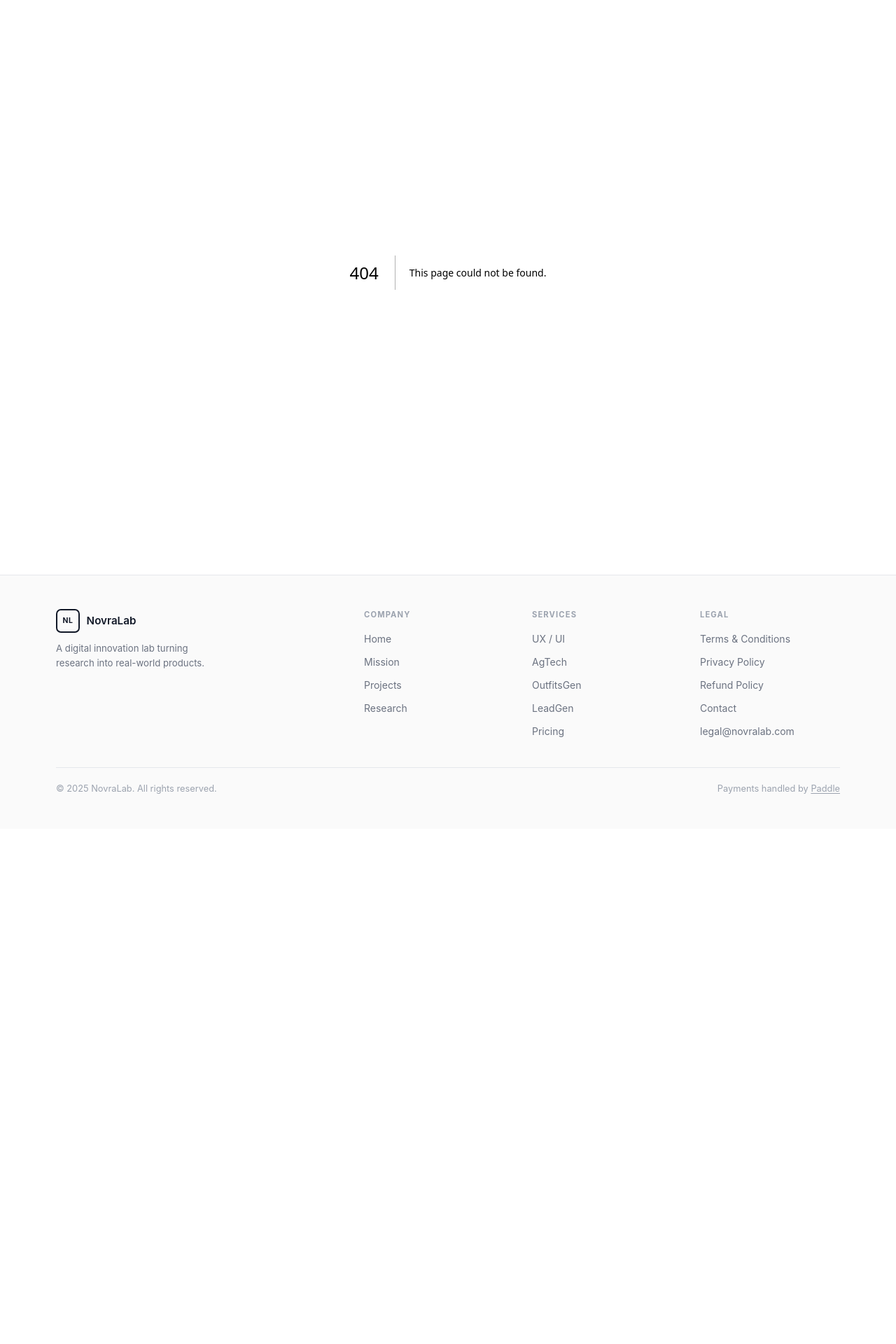
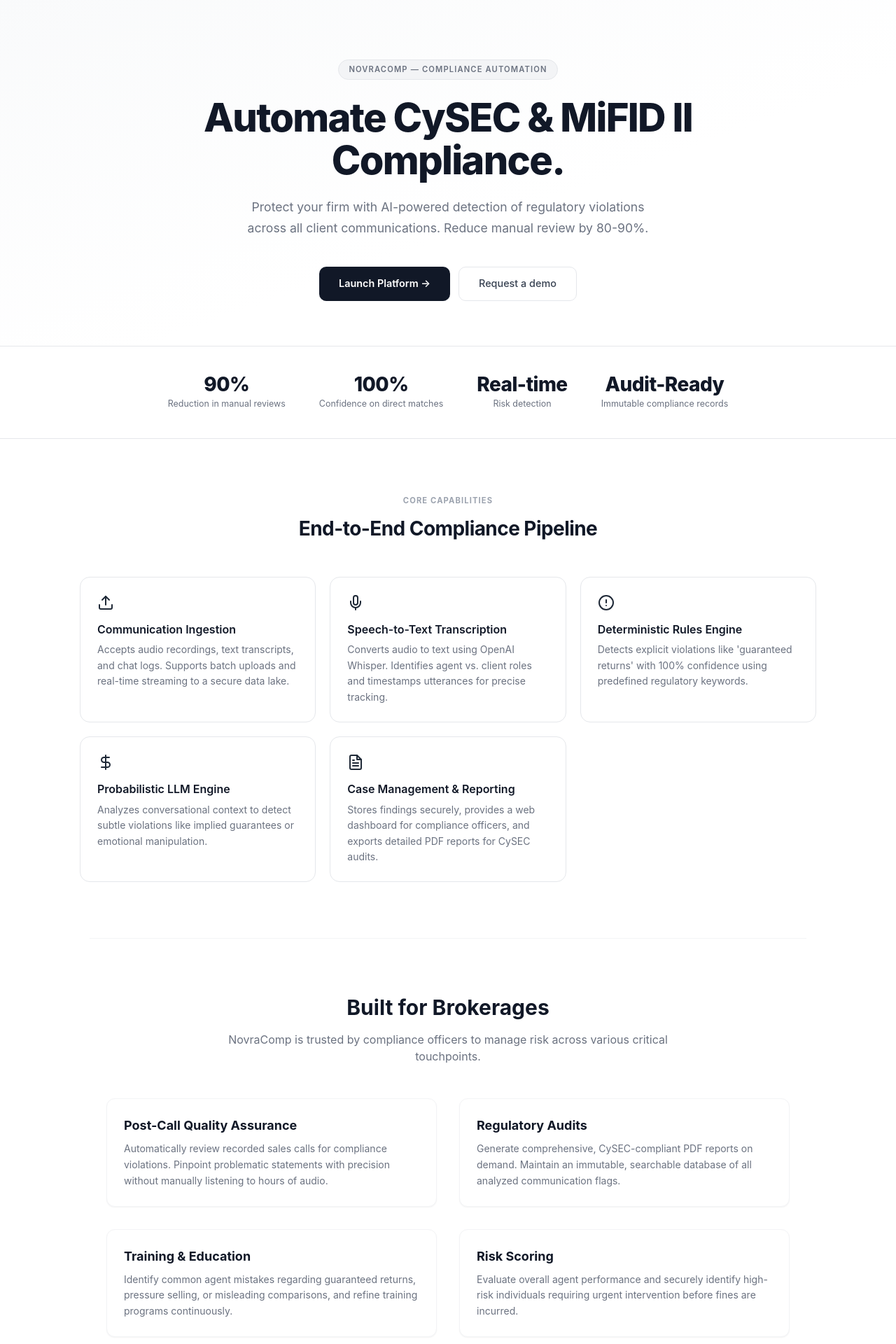
Before and after one commit to khayimani/NovraLab, a Next.js app: page /novracomp in a window 1280 px wide. Before the commit this address had no page. Shown: the part 80-2000 px from the top of the page at 70% size. Before the commit the page ends 1264 px from the top, so only its background shows below. Built offline with nearby package versions, Linux system fonts and the light colour scheme.

Commit message:
novracomp landing page

```diff
--- /dev/null
+++ b/app/novracomp/page.jsx
@@ -0,0 +1,144 @@
+import Link from "next/link"
+
+export const metadata = {
+  title: "NovraComp — CySEC / MiFID II Compliance Automation",
+  description: "Enterprise-grade B2B compliance automation system designed specifically for CySEC-regulated brokers and financial institutions.",
+}
+
+const features = [
+  {
+    icon: (
+      <svg xmlns="http://www.w3.org/2000/svg" width="1em" height="1em" viewBox="0 0 24 24" fill="none" stroke="currentColor" strokeWidth="2" strokeLinecap="round" strokeLinejoin="round"><path d="M21 15v4a2 2 0 0 1-2 2H5a2 2 0 0 1-2-2v-4"/><polyline points="17 8 12 3 7 8"/><line x1="12" x2="12" y1="3" y2="15"/></svg>
+    ),
+    name: "Communication Ingestion",
+    desc: "Accepts audio recordings, text transcripts, and chat logs. Supports batch uploads and real-time streaming to a secure data lake.",
+  },
+  {
+    icon: (
+      <svg xmlns="http://www.w3.org/2000/svg" width="1em" height="1em" viewBox="0 0 24 24" fill="none" stroke="currentColor" strokeWidth="2" strokeLinecap="round" strokeLinejoin="round"><path d="M12 2a3 3 0 0 0-3 3v7a3 3 0 0 0 6 0V5a3 3 0 0 0-3-3Z"/><path d="M19 10v2a7 7 0 0 1-14 0v-2"/><line x1="12" x2="12" y1="19" y2="22"/></svg>
+    ),
+    name: "Speech-to-Text Transcription",
+    desc: "Converts audio to text using OpenAI Whisper. Identifies agent vs. client roles and timestamps utterances for precise tracking.",
+  },
+  {
+    icon: (
+      <svg xmlns="http://www.w3.org/2000/svg" width="1em" height="1em" viewBox="0 0 24 24" fill="none" stroke="currentColor" strokeWidth="2" strokeLinecap="round" strokeLinejoin="round"><circle cx="12" cy="12" r="10"/><line x1="12" y1="8" x2="12" y2="12"/><line x1="12" y1="16" x2="12.01" y2="16"/></svg>
+    ),
+    name: "Deterministic Rules Engine",
+    desc: "Detects explicit violations like 'guaranteed returns' with 100% confidence using predefined regulatory keywords.",
+  },
+  {
+    icon: (
+      <svg xmlns="http://www.w3.org/2000/svg" width="1em" height="1em" viewBox="0 0 24 24" fill="none" stroke="currentColor" strokeWidth="2" strokeLinecap="round" strokeLinejoin="round"><path d="M12 2v20"/><path d="M17 5H9.5a3.5 3.5 0 0 0 0 7h5a3.5 3.5 0 0 1 0 7H6"/></svg>
+    ),
+    name: "Probabilistic LLM Engine",
+    desc: "Analyzes conversational context to detect subtle violations like implied guarantees or emotional manipulation.",
+  },
+  {
+    icon: (
+      <svg xmlns="http://www.w3.org/2000/svg" width="1em" height="1em" viewBox="0 0 24 24" fill="none" stroke="currentColor" strokeWidth="2" strokeLinecap="round" strokeLinejoin="round"><path d="M14 2H6a2 2 0 0 0-2 2v16a2 2 0 0 0 2 2h12a2 2 0 0 0 2-2V8z"/><polyline points="14 2 14 8 20 8"/><line x1="16" y1="13" x2="8" y2="13"/><line x1="16" y1="17" x2="8" y2="17"/><polyline points="10 9 9 9 8 9"/></svg>
+    ),
+    name: "Case Management & Reporting",
+    desc: "Stores findings securely, provides a web dashboard for compliance officers, and exports detailed PDF reports for CySEC audits.",
+  },
+]
+
+export default function NovraCompPage() {
+  return (
+    <div className="product-page">
+      {/* Hero */}
+      <section className="product-hero">
+        <div className="product-hero-inner">
+          <span className="product-hero-badge">NovraComp — Compliance Automation</span>
+          <h1 className="product-hero-title">
+            Automate CySEC & MiFID II Compliance.
+          </h1>
+          <p className="product-hero-sub">
+            Protect your firm with AI-powered detection of regulatory violations across all client communications. Reduce manual review by 80-90%.
+          </p>
+          <div className="product-cta-group">
+            <a href="#" className="product-cta-primary">
+              Launch Platform →
+            </a>
+            <Link href="/contact" className="product-cta-secondary">
+              Request a demo
+            </Link>
+          </div>
+        </div>
+      </section>
+
+      {/* Stats */}
+      <div className="stats-strip">
+        <div className="stat-item">
+          <div className="stat-number">90%</div>
+          <div className="stat-label">Reduction in manual reviews</div>
+        </div>
+        <div className="stat-item">
+          <div className="stat-number">100%</div>
+          <div className="stat-label">Confidence on direct matches</div>
+        </div>
+        <div className="stat-item">
+          <div className="stat-number">Real-time</div>
+          <div className="stat-label">Risk detection</div>
+        </div>
+        <div className="stat-item">
+          <div className="stat-number">Audit-Ready</div>
+          <div className="stat-label">Immutable compliance records</div>
+        </div>
+      </div>
+
+      {/* Features */}
+      <section className="product-features">
+        <div className="product-features-header">
+          <p className="product-features-label">Core Capabilities</p>
+          <h2 className="product-features-title">End-to-End Compliance Pipeline</h2>
+        </div>
+        <div className="product-features-grid">
+          {features.map((f) => (
+            <div key={f.name} className="product-feature-card">
+              <div className="product-feature-icon text-gray-800">{f.icon}</div>
+              <div className="product-feature-name">{f.name}</div>
+              <p className="product-feature-desc">{f.desc}</p>
+            </div>
+          ))}
+        </div>
+      </section>
+
+      {/* Use Cases Section - Custom for Novracom to reuse generic classes */}
+      <section className="mx-auto max-w-5xl px-6 py-20 border-t border-gray-100">
+        <div className="text-center mb-12">
+          <h2 className="text-3xl font-bold text-gray-900 mb-4">Built for Brokerages</h2>
+          <p className="text-muted max-w-2xl mx-auto">
+            NovraComp is trusted by compliance officers to manage risk across various critical touchpoints.
+          </p>
+        </div>
+        <div className="grid md:grid-cols-2 gap-8">
+          <div className="card">
+            <h3 className="text-lg font-bold text-gray-900 mb-2">Post-Call Quality Assurance</h3>
+            <p className="text-muted text-sm leading-relaxed">
+              Automatically review recorded sales calls for compliance violations. Pinpoint problematic statements with precision without manually listening to hours of audio.
+            </p>
+          </div>
+          <div className="card">
+            <h3 className="text-lg font-bold text-gray-900 mb-2">Regulatory Audits</h3>
+            <p className="text-muted text-sm leading-relaxed">
+              Generate comprehensive, CySEC-compliant PDF reports on demand. Maintain an immutable, searchable database of all analyzed communication flags.
+            </p>
+          </div>
+          <div className="card">
+            <h3 className="text-lg font-bold text-gray-900 mb-2">Training & Education</h3>
+            <p className="text-muted text-sm leading-relaxed">
+              Identify common agent mistakes regarding guaranteed returns, pressure selling, or misleading comparisons, and refine training programs continuously.
+            </p>
+          </div>
+          <div className="card">
+            <h3 className="text-lg font-bold text-gray-900 mb-2">Risk Scoring</h3>
+            <p className="text-muted text-sm leading-relaxed">
+              Evaluate overall agent performance and securely identify high-risk individuals requiring urgent intervention before fines are incurred.
+            </p>
+          </div>
+        </div>
+      </section>
+    </div>
+  )
+}
--- a/components/Footer.js
+++ b/components/Footer.js
@@ -38,6 +38,7 @@
               <li><Link href="/agtech">AgTech</Link></li>
               <li><Link href="/outfitsgen">OutfitsGen</Link></li>
               <li><Link href="/leads-gen">LeadGen</Link></li>
+              <li><Link href="/novracomp">NovraComp</Link></li>
               <li><Link href="/pricing">Pricing</Link></li>
             </ul>
           </div>
--- a/components/Navbar.js
+++ b/components/Navbar.js
@@ -16,6 +16,7 @@
           <Link href="/mission" className="nav-link">Mission</Link>
           <Link href="/projects" className="nav-link">Projects</Link>
           <Link href="/research" className="nav-link">Research</Link>
+          <Link href="/novracomp" className="nav-link">NovraComp</Link>
           <Link href="/terms" className="nav-link">Terms</Link>
           <Link href="/contact" className="nav-link">Contact</Link>
           <Link
@@ -44,6 +45,7 @@
           <li><a href="/mission" className="nav-link block">Mission</a></li>
           <li><a href="/projects" className="nav-link block">Projects</a></li>
           <li><a href="/research" className="nav-link block">Research</a></li>
+          <li><a href="/novracomp" className="nav-link block">NovraComp</a></li>
           <li><a href="/terms" className="nav-link block">Terms</a></li>
           <li><a href="/contact" className="nav-link block">Contact</a></li>
           <li><a href="/auth" className="nav-link block font-semibold">Sign In →</a></li>
```
